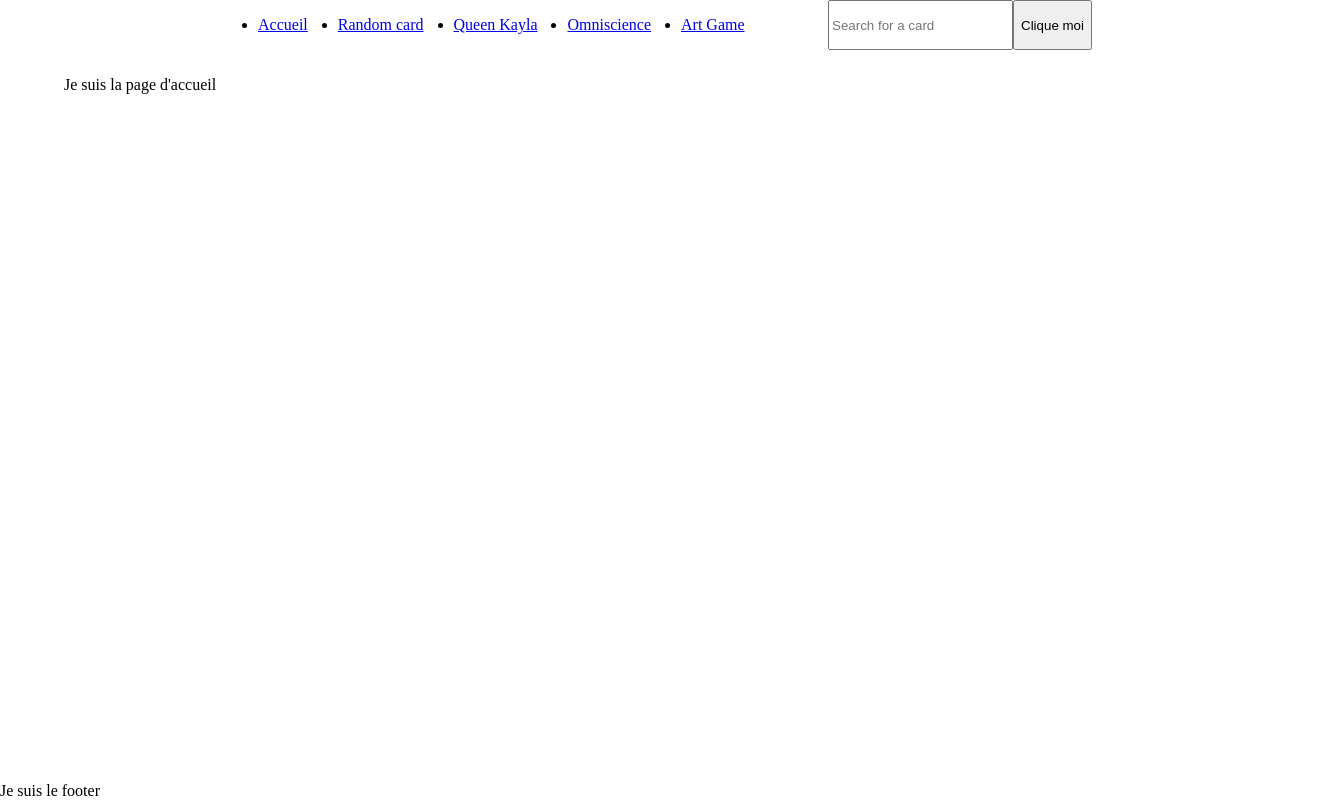
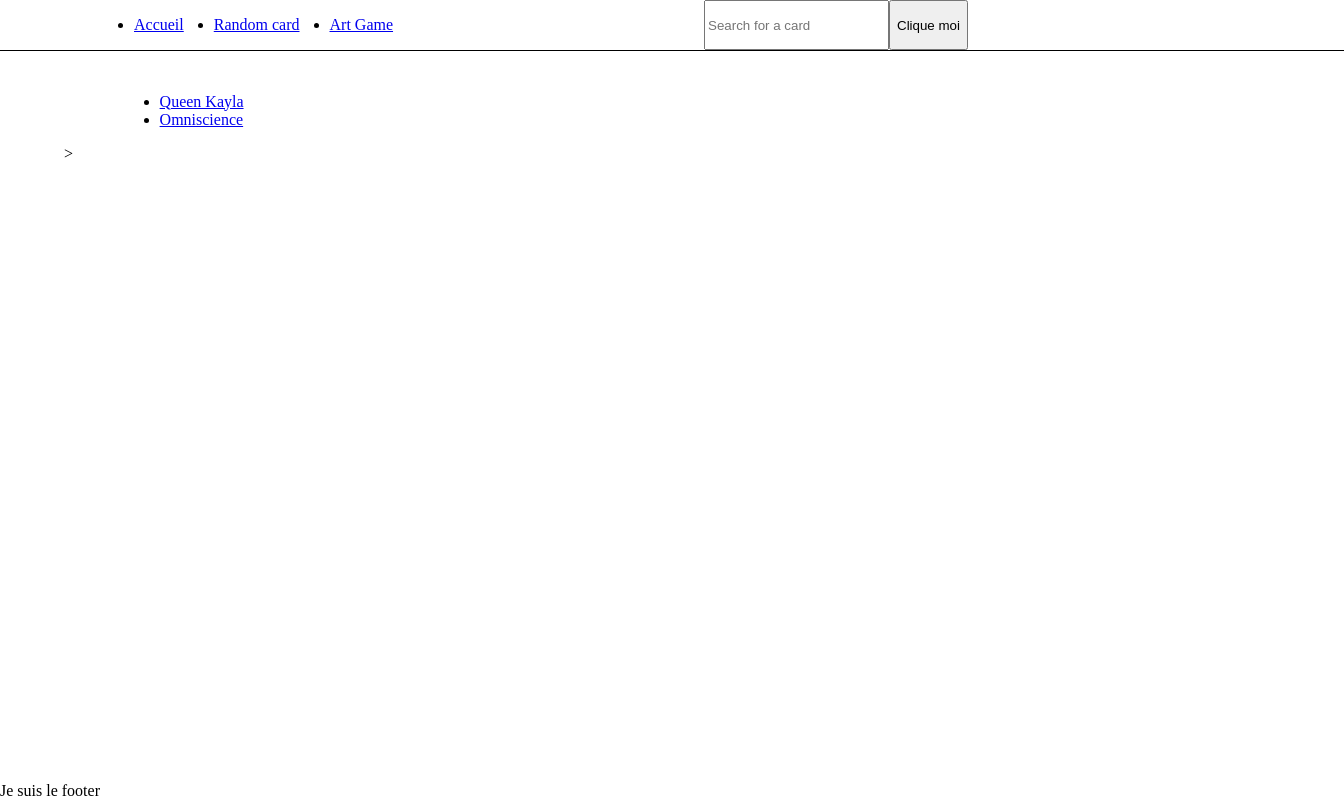
Before and after one commit to Rafien/Vue.js-website, a Vue app: page / in a window 1280 px wide. Shown: the whole page, 1344 px wide, since content can reach past the window. Built offline with nearby package versions, Linux system fonts and the light colour scheme.

Commit message:
fixed header pos

```diff
--- a/src/App.vue
+++ b/src/App.vue
@@ -31,7 +31,8 @@ header{
     display: flex;
     flex-direction: row;
     min-width: 100vw;
-    justify-content: center;
+    padding-left: 5%;
+    border-bottom: 1px solid black;
   }
 .page{
   padding: 2% 5%;
--- a/src/components/IndexComponent.vue
+++ b/src/components/IndexComponent.vue
@@ -1,5 +1,8 @@
 <template>
-  Je suis la page d'accueil
+  <ul>
+    <li><router-link :to="{name: 'card_page', params:{nom: 'Queen Kayla bin-Kroog'}}">Queen Kayla</router-link></li>
+    <li><router-link :to="{name: 'card_page', params:{nom: 'Omniscience'}}">Omniscience</router-link></li>
+  </ul>>
 </template>
 
 <script>
--- a/src/components/RandomComponent.vue
+++ b/src/components/RandomComponent.vue
@@ -7,14 +7,6 @@ export default {
   data(){
     return {
       name : "",
-      mana_cost : 0,
-      set : "",
-      coll_num : 0,
-      type : "",
-      text : "",
-      power : 0,
-      toughness : 0,
-      img: "",
     }
   },
   mounted() {
--- a/src/components/structure-site/HeaderComponent.vue
+++ b/src/components/structure-site/HeaderComponent.vue
@@ -9,8 +9,6 @@ export default {
     <ul class="liste_nav">
       <li><router-link to="/">Accueil</router-link></li>
       <li><router-link to="/random">Random card</router-link></li>
-      <li><router-link :to="{name: 'card_page', params:{nom: 'Queen Kayla bin-Kroog'}}">Queen Kayla</router-link></li>
-      <li><router-link :to="{name: 'card_page', params:{nom: 'Omniscience'}}">Omniscience</router-link></li>
       <li><router-link :to="{name: 'art-game'}">Art Game</router-link></li>
     </ul>
   </nav>
```
